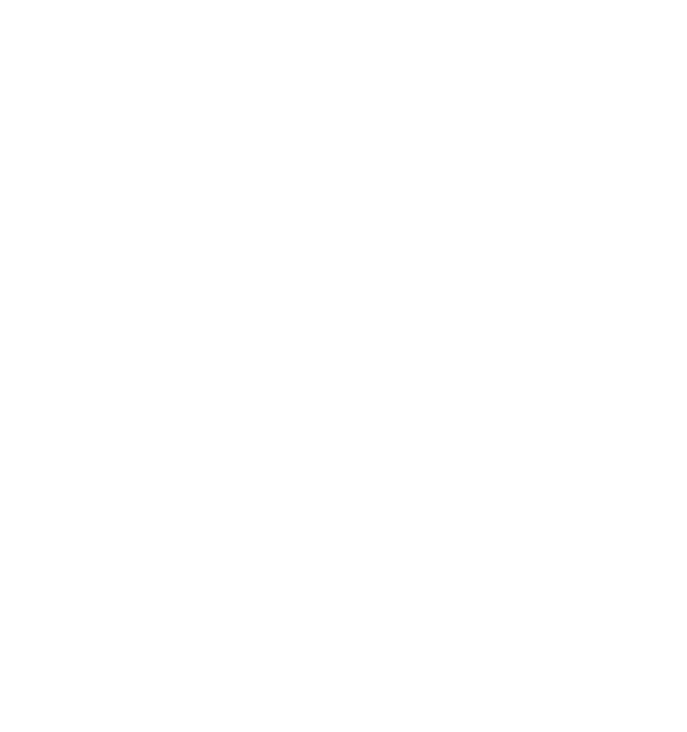
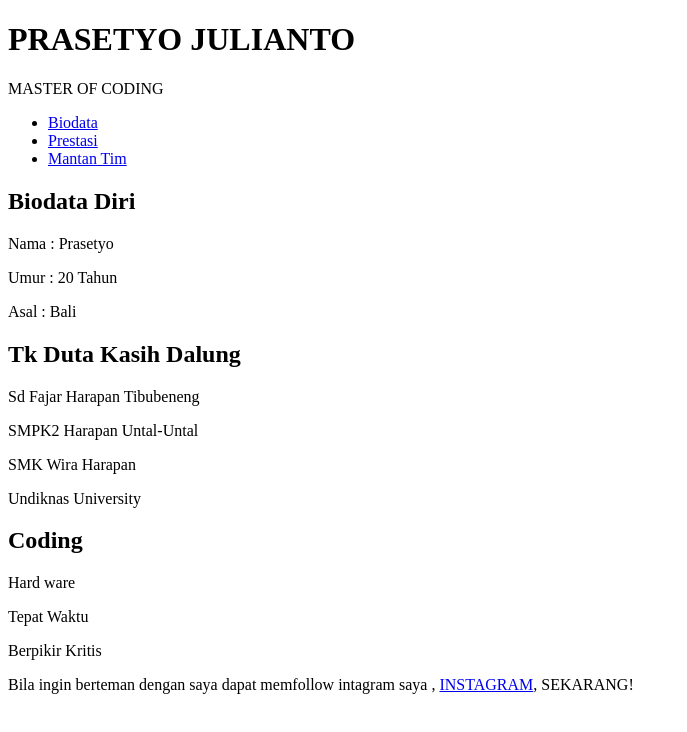
Before and after one commit to Prasetyo3789/Tugas-pak-Huma, a plain HTML site: page index.html in a window 1280 px wide. Shown: the whole page, without its empty margins (0-687 px from the left). Drawn offline with Linux system fonts and the light colour scheme.

Commit message:
SEMANTIC HTML

```diff
--- a/index.html
+++ b/index.html
@@ -6,5 +6,40 @@
         <title>Curriculum Vitae</title>
     </head>
     <body>
-        </body>
-        </html>
+        <header>
+            <h1>PRASETYO JULIANTO</h1>
+            <p>MASTER OF CODING</p>
+        </header>
+        <nav>
+            <ul>
+                <li><a href="#biodata">Biodata</a></li>
+                <li><a href="#pendidikan">Prestasi</a></li>
+                <li><a href="#skill">Mantan Tim</a></li>
+            </ul>
+        </nav>
+        <section id="biodata">
+            <h2>Biodata Diri</h2>
+            <p>Nama : Prasetyo</p>
+            <p>Umur : 20 Tahun</p>
+            <p>Asal : Bali</p>
+        </section>
+        <section id="pendidikan">
+            <h2>Tk Duta Kasih Dalung</h2>
+            <p>Sd Fajar Harapan Tibubeneng</p>
+            <p>SMPK2 Harapan Untal-Untal</p>
+            <p>SMK Wira Harapan</p>
+            <p>Undiknas University</p>
+
+
+        </section>
+        <section id="skill">
+            <h2>Coding</h2>
+            <p>Hard ware</p>
+            <p>Tepat Waktu</p>
+            <p>Berpikir Kritis</p>
+        </section>
+        <footer>
+            <p>Bila ingin berteman dengan saya dapat memfollow intagram saya , <a href="https://www.instagram.com/Prasetya.sty/">INSTAGRAM</a>, SEKARANG! </p>
+        </footer>
+    </body>
+</html>
```
